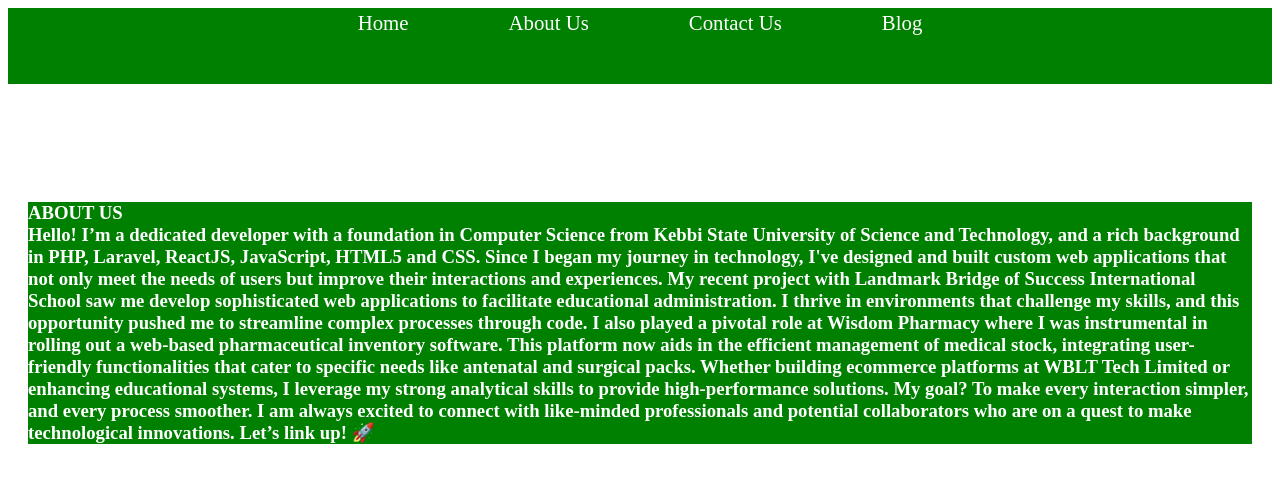
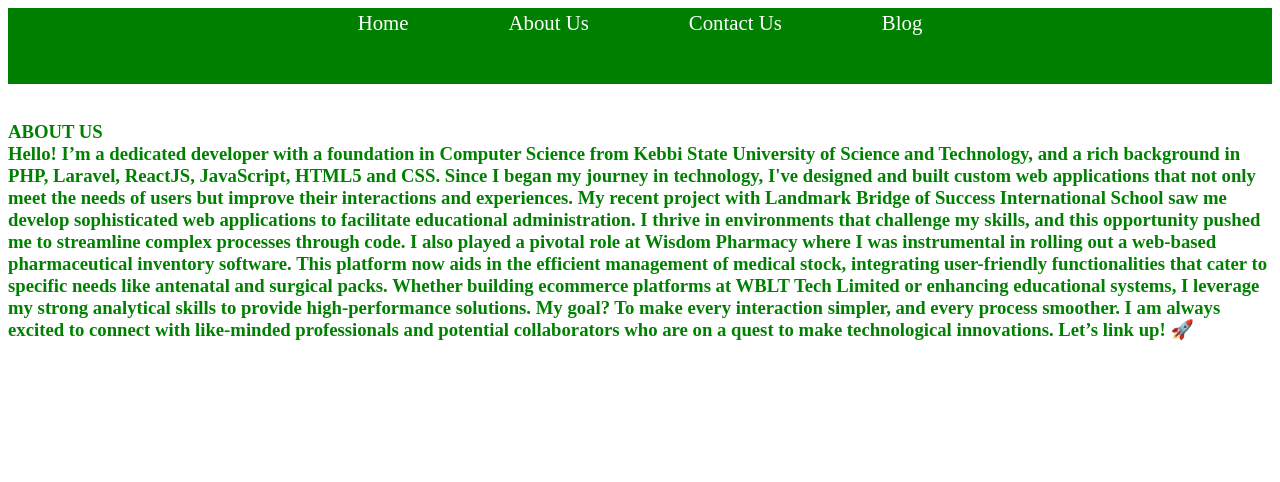
Before and after one commit to WBLT4U/news-app-react, a React (Create React App) app: page /aboutus in a window 1280 px wide. Shown: the top 482 px of the page. Built offline with nearby package versions, Linux system fonts and the light colour scheme.

Commit message:
Update index.css

```diff
--- a/src/components/index.css
+++ b/src/components/index.css
@@ -106,9 +106,9 @@
   max-width: 500px;
 }
 .home-page {
-  background-color: green;
-  margin: 100px 20px;
-  color: white;
+  height: 100px;
+
+  color: green;
 }
 .user-name {
   font-size: 30px;
```
